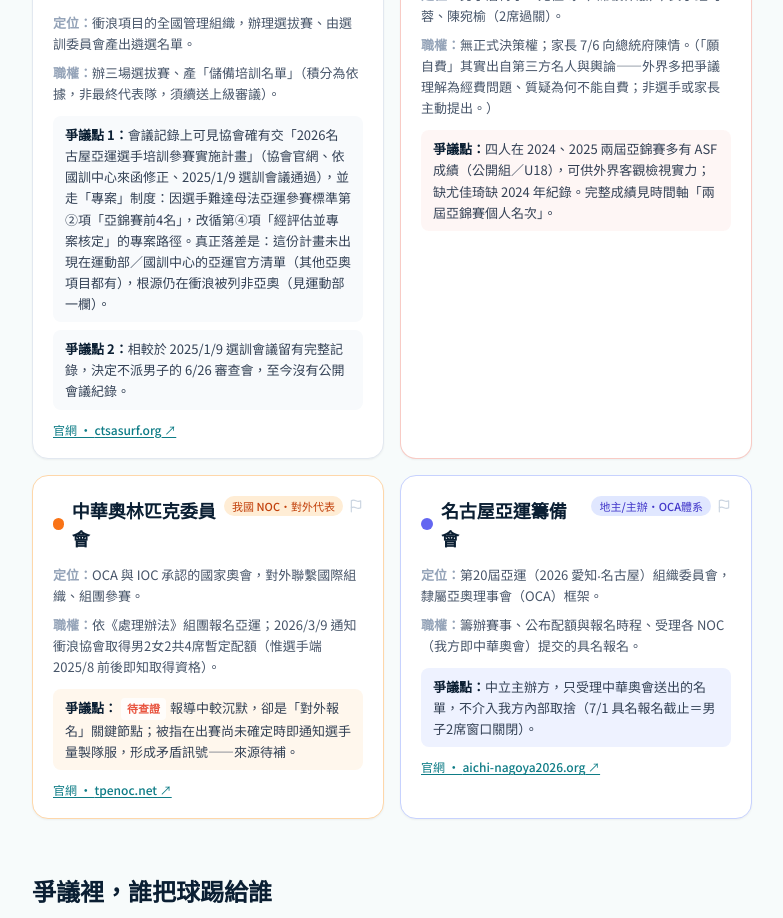
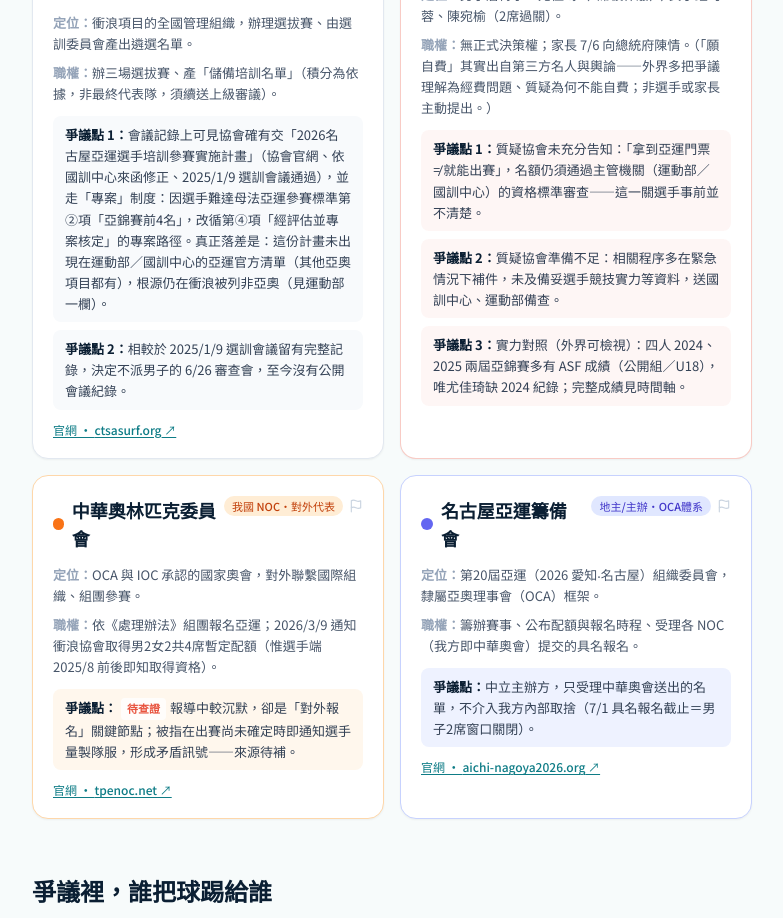
Before and after one commit to sucrelinsurfer/Aichi-Nagoya-2026issue, a Next.js app in the folder web/: page /relations in a window 1280 px wide. Shown: the part 2380-3298 px from the top of the page, without its empty margins (248-1031 px from the left). Built offline with nearby package versions, Linux system fonts and the light colour scheme; no server answers.

Commit message:
改email

```diff
--- a/web/app/relations/page.tsx
+++ b/web/app/relations/page.tsx
@@ -119,8 +119,11 @@ const UNITS: Unit[] = [
     urlLabel: "",
     role: "男子詹博宇、尤佳琦（2席被作廢）；女子鍾昀蓉、陳宛榆（2席過關）。",
     powers: "無正式決策權；家長 7/6 向總統府陳情。（「願自費」其實出自第三方名人與輿論——外界多把爭議理解為經費問題、質疑為何不能自費；非選手或家長主動提出。）",
-    dispute:
-      "四人在 2024、2025 兩屆亞錦賽多有 ASF 成績（公開組／U18），可供外界客觀檢視實力；缺尤佳琦缺 2024 年紀錄。完整成績見時間軸「兩屆亞錦賽個人名次」。",
+    dispute: [
+      "質疑協會未充分告知：「拿到亞運門票 ≠ 就能出賽」，名額仍須通過主管機關（運動部／國訓中心）的資格標準審查——這一關選手事前並不清楚。",
+      "質疑協會準備不足：相關程序多在緊急情況下補件，未及備妥選手競技實力等資料，送國訓中心、運動部備查。",
+      "實力對照（外界可檢視）：四人 2024、2025 兩屆亞錦賽多有 ASF 成績（公開組／U18），唯尤佳琦缺 2024 紀錄；完整成績見時間軸。",
+    ],
   },
   {
     tone: "ctoc",
```
Also changed, not shown: 2 other files (tests, documents, lock files or other folders).
